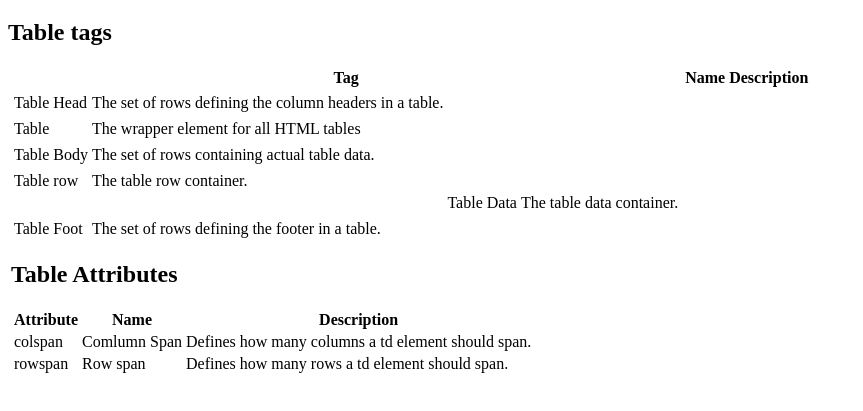
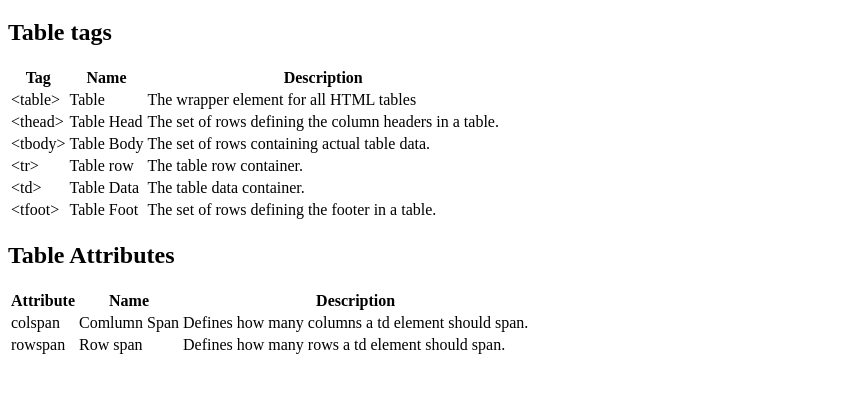
Before and after one commit to lairdsoft/myprojects, a plain HTML site: page htmlcsscheats.html in a window 1280 px wide. Shown: the part 61-472 px from the top of the page, without its empty margins (0-863 px from the left). Drawn offline with Linux system fonts and the light colour scheme.

Commit message:
uppdate1

```diff
--- a/htmlcsscheats.html
+++ b/htmlcsscheats.html
@@ -17,14 +17,14 @@
             <tbody>
                 <tr>
                     <td>
-                        <span class="code"><table></span>
+                        <span class="code">&lt;table&gt;</span>
                     </td>
                     <td>Table</td>
                     <td>The wrapper element for all HTML tables</td>
                 </tr>
                 <tr>
                     <td>
-                        <span class="code"><thead></span>
+                        <span class="code">&lt;thead&gt;</span>
                     </td>
                     <td>Table Head</td>
                     <td>
@@ -33,28 +33,28 @@
                 </tr>
                 <tr>
                      <td>
-                         <span class="code"><tbody></span>
+                         <span class="code">&lt;tbody&gt;</span>
                      </td>
                      <td>Table Body</td>
                      <td>The set of rows containing actual table data.</td>
                 </tr>
                 <tr>
                     <td>
-                        <span class="code"><tr></span>
+                        <span class="code">&lt;tr&gt;</span>
                     </td>
                     <td>Table row</td>
                     <td>The table row container.</td>
                 </tr>
                 <tr>
                     <td>
-                        <span class="code"><td></span>
+                        <span class="code">&lt;td&gt;</span>
                     </td>
                     <td>Table Data</td>
                     <td>The table data container.</td>
                 </tr>
                 <tr>
                     <td>
-                        <span class="code"><tfoot></span>
+                        <span class="code">&lt;tfoot&gt;</span>
                     </td>
                     <td>Table Foot</td>
                     <td>The set of rows defining the footer in a table.</td>
```
